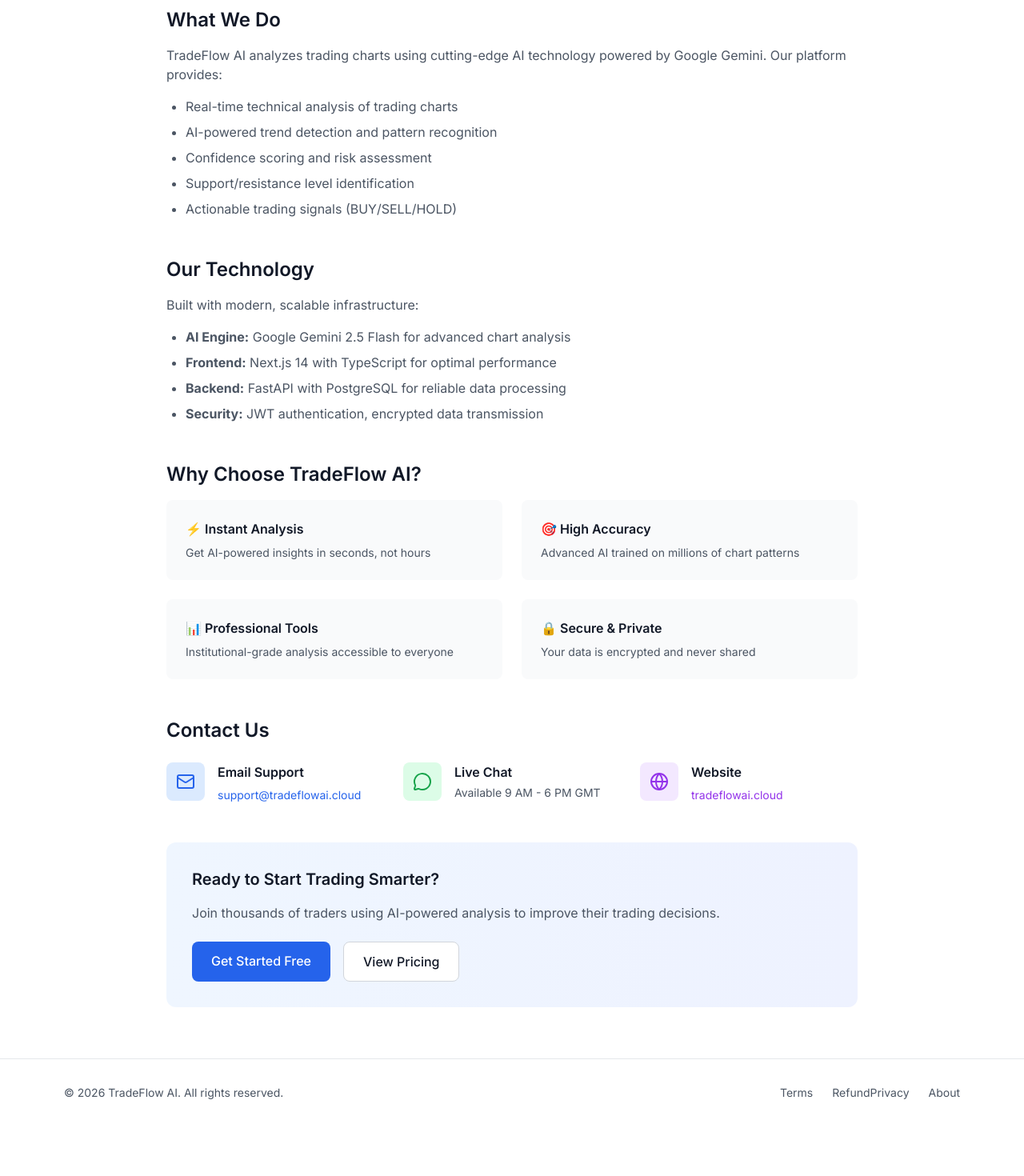
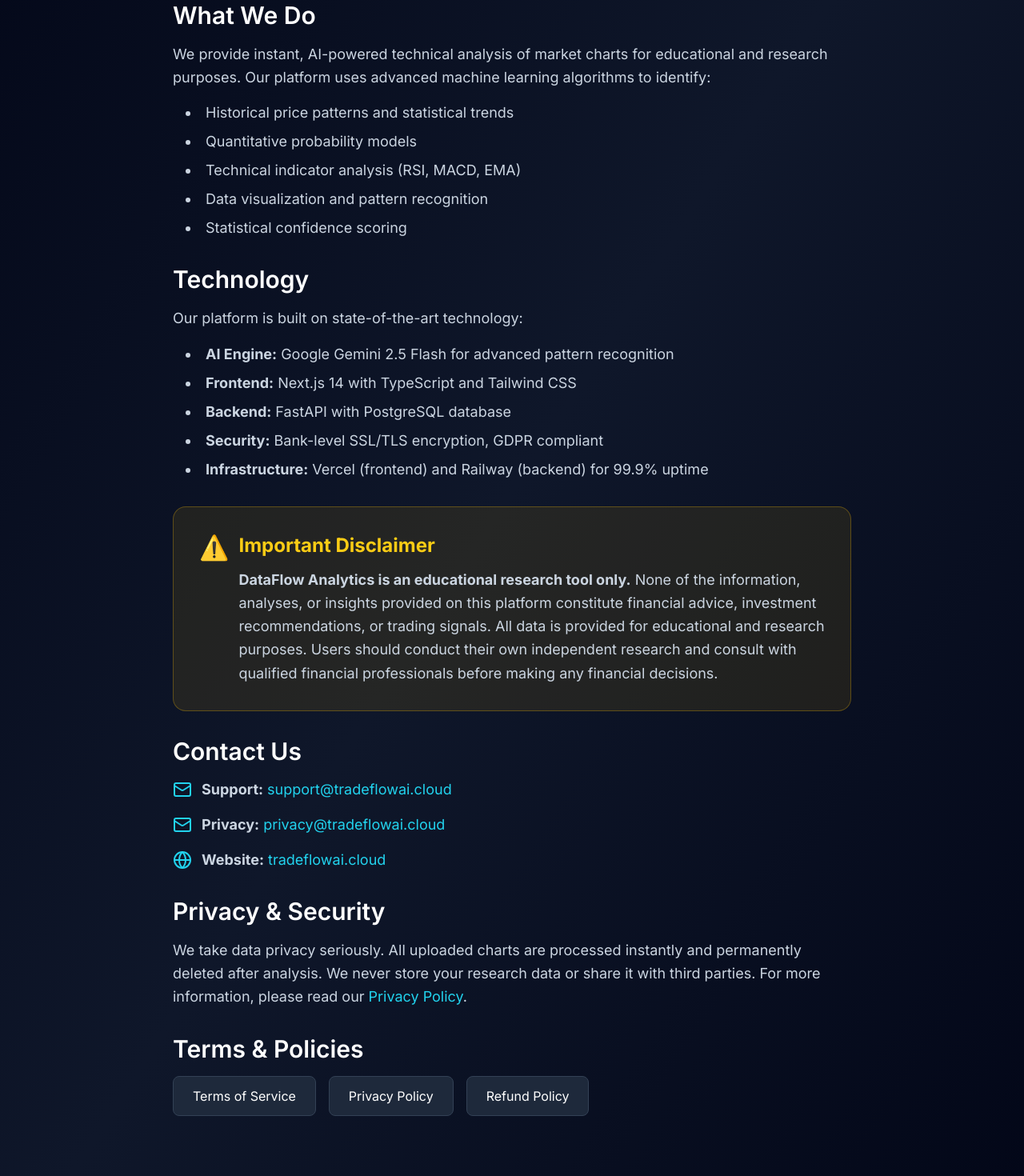
Before and after one commit to rochicenat/tradeflow-ai-frontend, a Next.js app: page /about in a window 1280 px wide. Shown: the part 380-1850 px from the top of the page at 80% size. Before the commit the page ends 1788 px from the top, so only its background shows below. Built offline with nearby package versions, Linux system fonts and the light colour scheme.

Commit message:
Update About page - DataFlow Analytics rebrand

```diff
--- a/app/about/page.tsx
+++ b/app/about/page.tsx
@@ -1,154 +1,119 @@
 'use client';
-import { IconLogo } from '@/components/Logo';
+
 import Link from 'next/link';
 import { motion } from 'framer-motion';
-import { Mail, MessageCircle, Globe } from 'lucide-react';
+import { Mail, Globe, Activity } from 'lucide-react';
 
 export default function AboutPage() {
   return (
-    <div className="min-h-screen bg-white dark:bg-gray-900">
+    <div className="min-h-screen bg-gradient-to-br from-slate-950 via-slate-900 to-slate-950">
       {/* Header */}
-      <header className="border-b border-gray-200 dark:border-gray-700 bg-white/80 dark:bg-gray-900/80 backdrop-blur-md sticky top-0 z-50">
-        <div className="container mx-auto px-4 py-4 flex justify-between items-center max-w-6xl">
-          <IconLogo />
+      <header className="border-b border-slate-800/50 bg-slate-950/80 backdrop-blur-xl">
+        <div className="max-w-7xl mx-auto px-6 py-4 flex items-center justify-between">
+          <Link href="/" className="flex items-center gap-2">
+            <Activity className="w-8 h-8 text-cyan-400" />
+            <span className="text-2xl font-bold bg-gradient-to-r from-cyan-400 to-blue-500 bg-clip-text text-transparent">
+              DataFlow Analytics
+            </span>
+          </Link>
           <Link
             href="/"
-            className="text-sm text-gray-600 dark:text-gray-300 hover:text-gray-900 dark:hover:text-white"
+            className="text-sm text-slate-300 hover:text-white transition"
           >
             Back to Home
           </Link>
         </div>
       </header>
 
-      {/* Content */}
+      <div className="max-w-4xl mx-auto px-6 py-16">
         <motion.div
           initial={{ opacity: 0, y: 20 }}
           animate={{ opacity: 1, y: 0 }}
           transition={{ duration: 0.5 }}
-        className="container mx-auto px-4 py-16 max-w-4xl"
         >
-        <h1 className="text-4xl font-bold text-gray-900 dark:text-white mb-8">
-          About TradeFlow AI
-        </h1>
+          <h1 className="text-5xl font-bold text-white mb-8">About DataFlow Analytics</h1>
 
-        <div className="prose prose-gray dark:prose-invert max-w-none">
-          <section className="mb-12">
-            <h2 className="text-2xl font-semibold text-gray-900 dark:text-white mb-4">
-              Our Mission
-            </h2>
-            <p className="text-gray-600 dark:text-gray-300 text-lg">
-              TradeFlow AI democratizes professional-grade technical analysis by leveraging advanced
-              artificial intelligence. We empower traders of all levels with instant, data-driven
-              insights to make informed trading decisions.
+          <div className="prose prose-invert max-w-none space-y-8">
+            <section>
+              <h2 className="text-3xl font-semibold text-white mb-4">Our Mission</h2>
+              <p className="text-slate-300 text-lg leading-relaxed">
+                DataFlow Analytics is an advanced AI-powered data analytics platform designed for market researchers,
+                quantitative analysts, and students. Our mission is to democratize access to professional-grade
+                chart analysis tools through cutting-edge artificial intelligence technology.
               </p>
             </section>
 
-          <section className="mb-12">
-            <h2 className="text-2xl font-semibold text-gray-900 dark:text-white mb-4">
-              What We Do
-            </h2>
-            <p className="text-gray-600 dark:text-gray-300 mb-4">
-              TradeFlow AI analyzes trading charts using cutting-edge AI technology powered by
-              Google Gemini. Our platform provides:
+            <section>
+              <h2 className="text-3xl font-semibold text-white mb-4">What We Do</h2>
+              <p className="text-slate-300 text-lg leading-relaxed mb-4">
+                We provide instant, AI-powered technical analysis of market charts for educational and research purposes.
+                Our platform uses advanced machine learning algorithms to identify:
               </p>
-            <ul className="list-disc pl-6 text-gray-600 dark:text-gray-300 space-y-2">
-              <li>Real-time technical analysis of trading charts</li>
-              <li>AI-powered trend detection and pattern recognition</li>
-              <li>Confidence scoring and risk assessment</li>
-              <li>Support/resistance level identification</li>
-              <li>Actionable trading signals (BUY/SELL/HOLD)</li>
+              <ul className="list-disc list-inside text-slate-300 text-lg space-y-2 ml-4">
+                <li>Historical price patterns and statistical trends</li>
+                <li>Quantitative probability models</li>
+                <li>Technical indicator analysis (RSI, MACD, EMA)</li>
+                <li>Data visualization and pattern recognition</li>
+                <li>Statistical confidence scoring</li>
               </ul>
             </section>
 
-          <section className="mb-12">
-            <h2 className="text-2xl font-semibold text-gray-900 dark:text-white mb-4">
-              Our Technology
-            </h2>
-            <p className="text-gray-600 dark:text-gray-300 mb-4">
-              Built with modern, scalable infrastructure:
+            <section>
+              <h2 className="text-3xl font-semibold text-white mb-4">Technology</h2>
+              <p className="text-slate-300 text-lg leading-relaxed">
+                Our platform is built on state-of-the-art technology:
               </p>
-            <ul className="list-disc pl-6 text-gray-600 dark:text-gray-300 space-y-2">
-              <li><strong>AI Engine:</strong> Google Gemini 2.5 Flash for advanced chart analysis</li>
-              <li><strong>Frontend:</strong> Next.js 14 with TypeScript for optimal performance</li>
-              <li><strong>Backend:</strong> FastAPI with PostgreSQL for reliable data processing</li>
-              <li><strong>Security:</strong> JWT authentication, encrypted data transmission</li>
+              <ul className="list-disc list-inside text-slate-300 text-lg space-y-2 ml-4 mt-4">
+                <li><strong>AI Engine:</strong> Google Gemini 2.5 Flash for advanced pattern recognition</li>
+                <li><strong>Frontend:</strong> Next.js 14 with TypeScript and Tailwind CSS</li>
+                <li><strong>Backend:</strong> FastAPI with PostgreSQL database</li>
+                <li><strong>Security:</strong> Bank-level SSL/TLS encryption, GDPR compliant</li>
+                <li><strong>Infrastructure:</strong> Vercel (frontend) and Railway (backend) for 99.9% uptime</li>
               </ul>
             </section>
 
-          <section className="mb-12">
-            <h2 className="text-2xl font-semibold text-gray-900 dark:text-white mb-4">
-              Why Choose TradeFlow AI?
-            </h2>
-            <div className="grid grid-cols-1 md:grid-cols-2 gap-6">
-              <div className="bg-gray-50 dark:bg-gray-800 p-6 rounded-lg">
-                <h3 className="font-semibold text-gray-900 dark:text-white mb-2">⚡ Instant Analysis</h3>
-                <p className="text-gray-600 dark:text-gray-300 text-sm">
-                  Get AI-powered insights in seconds, not hours
-                </p>
-              </div>
-              <div className="bg-gray-50 dark:bg-gray-800 p-6 rounded-lg">
-                <h3 className="font-semibold text-gray-900 dark:text-white mb-2">🎯 High Accuracy</h3>
-                <p className="text-gray-600 dark:text-gray-300 text-sm">
-                  Advanced AI trained on millions of chart patterns
-                </p>
-              </div>
-              <div className="bg-gray-50 dark:bg-gray-800 p-6 rounded-lg">
-                <h3 className="font-semibold text-gray-900 dark:text-white mb-2">📊 Professional Tools</h3>
-                <p className="text-gray-600 dark:text-gray-300 text-sm">
-                  Institutional-grade analysis accessible to everyone
-                </p>
-              </div>
-              <div className="bg-gray-50 dark:bg-gray-800 p-6 rounded-lg">
-                <h3 className="font-semibold text-gray-900 dark:text-white mb-2">🔒 Secure & Private</h3>
-                <p className="text-gray-600 dark:text-gray-300 text-sm">
-                  Your data is encrypted and never shared
+            <section className="bg-yellow-500/10 border border-yellow-500/30 rounded-2xl p-8">
+              <div className="flex items-start gap-3">
+                <span className="text-3xl">⚠️</span>
+                <div>
+                  <h3 className="text-2xl font-bold text-yellow-400 mb-3">Important Disclaimer</h3>
+                  <p className="text-slate-300 text-lg leading-relaxed">
+                    <strong>DataFlow Analytics is an educational research tool only.</strong> None of the information,
+                    analyses, or insights provided on this platform constitute financial advice, investment recommendations,
+                    or trading signals. All data is provided for educational and research purposes. Users should conduct
+                    their own independent research and consult with qualified financial professionals before making any
+                    financial decisions.
                   </p>
                 </div>
               </div>
             </section>
 
-          <section className="mb-12">
-            <h2 className="text-2xl font-semibold text-gray-900 dark:text-white mb-6">
-              Contact Us
-            </h2>
-            <div className="grid grid-cols-1 md:grid-cols-3 gap-6">
-              <div className="flex items-start gap-4">
-                <div className="p-3 bg-blue-100 dark:bg-blue-900/30 rounded-lg">
-                  <Mail className="w-6 h-6 text-blue-600 dark:text-blue-400" />
-                </div>
+            <section>
+              <h2 className="text-3xl font-semibold text-white mb-4">Contact Us</h2>
+              <div className="space-y-4">
+                <div className="flex items-center gap-3 text-slate-300 text-lg">
+                  <Mail className="w-6 h-6 text-cyan-400" />
                   <div>
-                  <h3 className="font-semibold text-gray-900 dark:text-white mb-1">Email Support</h3>
-                  <a
-                    href="mailto:support@tradeflowai.cloud"
-                    className="text-blue-600 dark:text-blue-400 hover:underline text-sm"
-                  >
+                    <strong>Support:</strong>{' '}
+                    <a href="mailto:support@tradeflowai.cloud" className="text-cyan-400 hover:underline">
                       support@tradeflowai.cloud
                     </a>
                   </div>
                 </div>
-
-              <div className="flex items-start gap-4">
-                <div className="p-3 bg-green-100 dark:bg-green-900/30 rounded-lg">
-                  <MessageCircle className="w-6 h-6 text-green-600 dark:text-green-400" />
-                </div>
+                <div className="flex items-center gap-3 text-slate-300 text-lg">
+                  <Mail className="w-6 h-6 text-cyan-400" />
                   <div>
-                  <h3 className="font-semibold text-gray-900 dark:text-white mb-1">Live Chat</h3>
-                  <p className="text-gray-600 dark:text-gray-300 text-sm">
-                    Available 9 AM - 6 PM GMT
-                  </p>
+                    <strong>Privacy:</strong>{' '}
+                    <a href="mailto:privacy@tradeflowai.cloud" className="text-cyan-400 hover:underline">
+                      privacy@tradeflowai.cloud
+                    </a>
                   </div>
                 </div>
-
-              <div className="flex items-start gap-4">
-                <div className="p-3 bg-purple-100 dark:bg-purple-900/30 rounded-lg">
-                  <Globe className="w-6 h-6 text-purple-600 dark:text-purple-400" />
-                </div>
+                <div className="flex items-center gap-3 text-slate-300 text-lg">
+                  <Globe className="w-6 h-6 text-cyan-400" />
                   <div>
-                  <h3 className="font-semibold text-gray-900 dark:text-white mb-1">Website</h3>
-                  <a
-                    href="https://tradeflowai.cloud"
-                    className="text-purple-600 dark:text-purple-400 hover:underline text-sm"
-                  >
+                    <strong>Website:</strong>{' '}
+                    <a href="https://tradeflowai.cloud" className="text-cyan-400 hover:underline">
                       tradeflowai.cloud
                     </a>
                   </div>
@@ -156,51 +121,49 @@ export default function AboutPage() {
               </div>
             </section>
 
-          <section className="bg-gradient-to-r from-blue-50 to-indigo-50 dark:from-blue-900/20 dark:to-indigo-900/20 p-8 rounded-xl">
-            <h3 className="text-xl font-semibold text-gray-900 dark:text-white mb-4">
-              Ready to Start Trading Smarter?
-            </h3>
-            <p className="text-gray-600 dark:text-gray-300 mb-6">
-              Join thousands of traders using AI-powered analysis to improve their trading decisions.
+            <section>
+              <h2 className="text-3xl font-semibold text-white mb-4">Privacy & Security</h2>
+              <p className="text-slate-300 text-lg leading-relaxed">
+                We take data privacy seriously. All uploaded charts are processed instantly and permanently deleted
+                after analysis. We never store your research data or share it with third parties. For more information,
+                please read our{' '}
+                <Link href="/privacy" className="text-cyan-400 hover:underline">Privacy Policy</Link>.
               </p>
-            <div className="flex gap-4">
+            </section>
+
+            <section>
+              <h2 className="text-3xl font-semibold text-white mb-4">Terms & Policies</h2>
+              <div className="flex flex-wrap gap-4">
                 <Link
-                href="/signup"
-                className="px-6 py-3 bg-blue-600 hover:bg-blue-700 text-white rounded-lg font-medium transition-colors"
+                  href="/terms"
+                  className="px-6 py-3 bg-slate-800 text-white rounded-lg hover:bg-slate-700 transition border border-slate-700"
                 >
-                Get Started Free
+                  Terms of Service
                 </Link>
                 <Link
-                href="/pricing"
-                className="px-6 py-3 bg-white dark:bg-gray-800 hover:bg-gray-100 dark:hover:bg-gray-700 text-gray-900 dark:text-white rounded-lg font-medium transition-colors border border-gray-300 dark:border-gray-600"
+                  href="/privacy"
+                  className="px-6 py-3 bg-slate-800 text-white rounded-lg hover:bg-slate-700 transition border border-slate-700"
                 >
-                View Pricing
+                  Privacy Policy
+                </Link>
+                <Link
+                  href="/refund"
+                  className="px-6 py-3 bg-slate-800 text-white rounded-lg hover:bg-slate-700 transition border border-slate-700"
+                >
+                  Refund Policy
                 </Link>
               </div>
             </section>
           </div>
         </motion.div>
+      </div>
 
       {/* Footer */}
-      <footer className="border-t border-gray-200 dark:border-gray-700 py-8">
-        <div className="container mx-auto px-4 max-w-6xl">
-          <div className="flex flex-col md:flex-row justify-between items-center gap-4">
-            <p className="text-sm text-gray-600 dark:text-gray-400">
-              © 2026 TradeFlow AI. All rights reserved.
+      <footer className="border-t border-slate-800 py-8 mt-16">
+        <div className="max-w-7xl mx-auto px-6 text-center">
+          <p className="text-sm text-slate-400">
+            © 2026 DataFlow Analytics. All rights reserved. Educational research tool only.
           </p>
-            <div className="flex gap-6 text-sm">
-              <Link href="/terms" className="text-gray-600 dark:text-gray-400 hover:text-gray-900 dark:hover:text-white">
-                Terms
-              </Link>
-              <Link href="/privacy" className="text-gray-600 dark:text-gray-400 hover:text-gray-900 dark:hover:text-white">
-              <Link href="/refund" className="text-gray-600 dark:text-gray-400 hover:text-gray-900 dark:hover:text-white">Refund</Link>
-                Privacy
-              </Link>
-              <Link href="/about" className="text-gray-600 dark:text-gray-400 hover:text-gray-900 dark:hover:text-white">
-                About
-              </Link>
-            </div>
-          </div>
         </div>
       </footer>
     </div>
```
Lines whose indentation alone changed are shown as unchanged.
